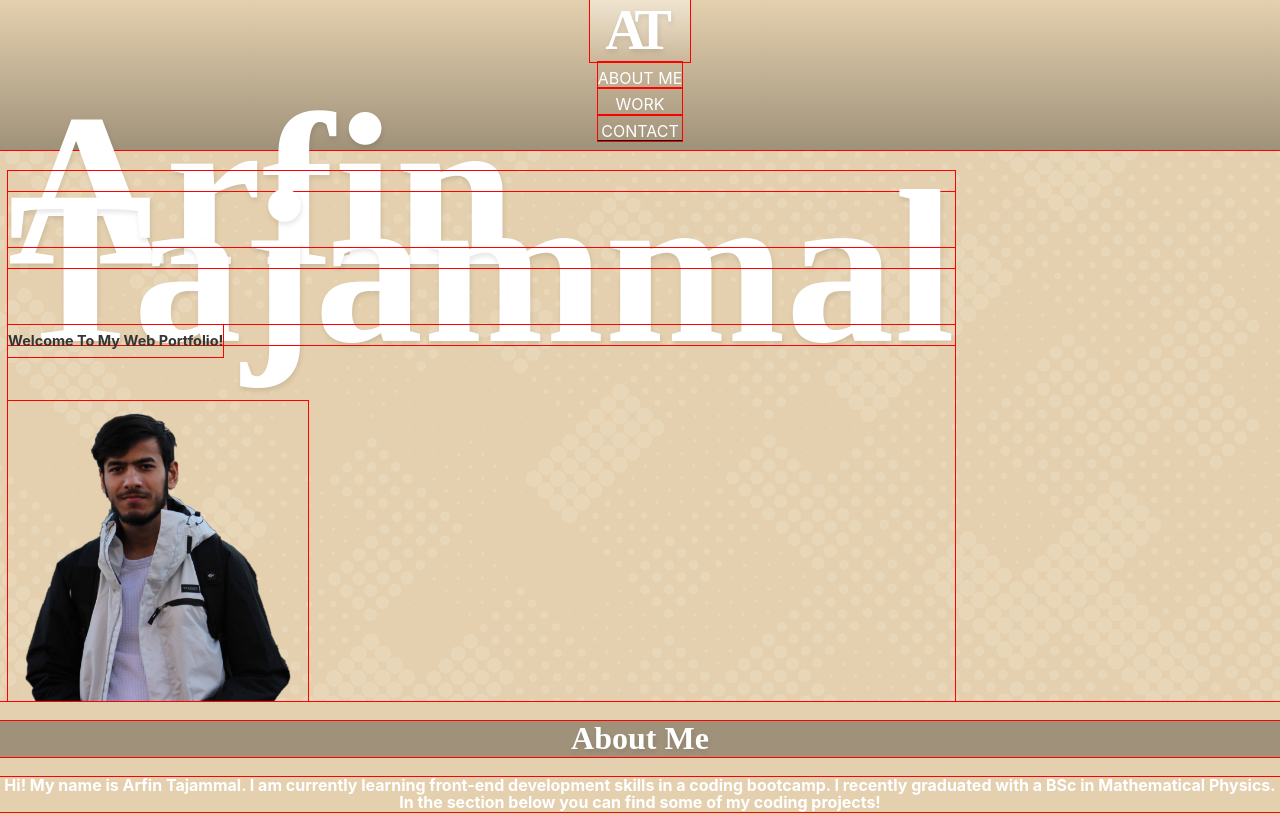
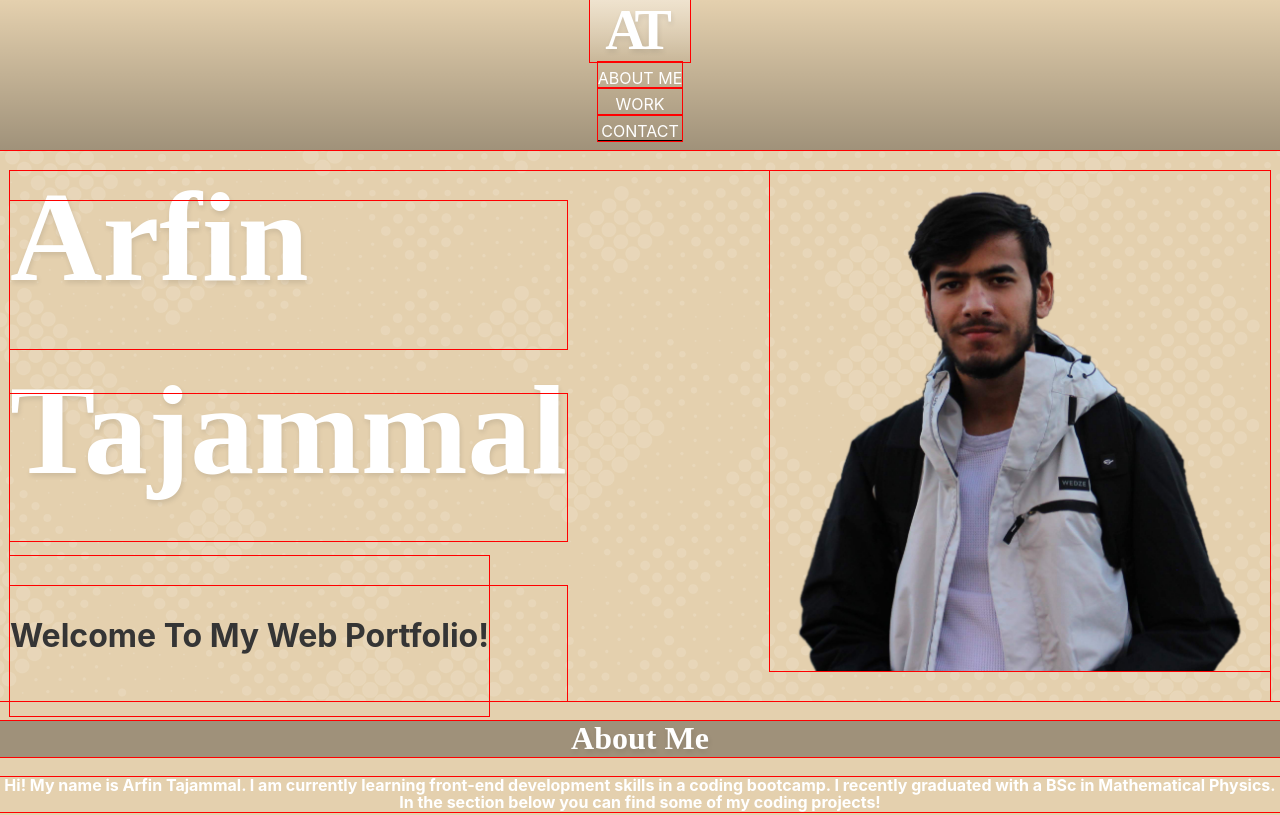
Before and after one commit to Arfinxx/Arfin-Portfolio, a plain HTML site: page index.html in a window 1280 px wide. Shown: the top 815 px of the page. Drawn offline with Linux system fonts and the light colour scheme.

Commit message:
added desktop layout

```diff
--- a/assets/css/style.css
+++ b/assets/css/style.css
@@ -195,8 +195,7 @@ text-shadow: 1px 1px 3px 5px var(--text_shadow);
   position:relative;
 }
 
-.grid_card #recent{grid-area: recent;
-}
+.grid_card #recent{grid-area: recent;}
 .grid_card #card2{grid-area: 2;}
 .grid_card #card3{grid-area: 3;}
 .grid_card #card4{grid-area: 4;}
@@ -262,3 +261,61 @@ a{
   text-decoration: none;
   color: var(--black_accents);
 }
+
+
+/* Screen size Adjustments */
+@media only screen and (min-width: 1024px) {
+
+  .hero_grid p,
+  pre{
+    margin-top: 30px;
+    font-size: 8rem;
+    line-height: 2rem;
+  }
+
+  .hero_grid{
+    padding-top: 5 px;
+    position: absolute;
+    display: grid;
+    height: 530px;
+    right: 10px;
+    left:10px;
+    grid-template-areas: 'name hero_img'
+                         'name hero_img'
+                         'hero_sub hero_img'
+                         ;
+    justify-content: space-between;
+    align-content: space-between;
+    gap: 0px 0px;
+  }
+
+  .hero-banner div h3{
+    font-size: 2rem;
+    line-height: 10rem;
+  }
+
+  #img_photo{
+    margin-bottom: 0px;
+    right:0;
+    grid-area: hero_img;
+    align-self: right;
+    position:sticky;
+    height:500px;
+    width:500px;
+    background-image:url(../images/IMG_6815.png);
+    background-position: center ;
+    background-size: cover;
+  }
+
+  .work_grid{
+    grid-template-areas: 'recent recent '
+                         'recent recent'
+                         '3 3 3';
+  }
+
+  .grid_card,
+  .figure{
+    height: 600px;
+    width: 100%;
+  }
+}
```
